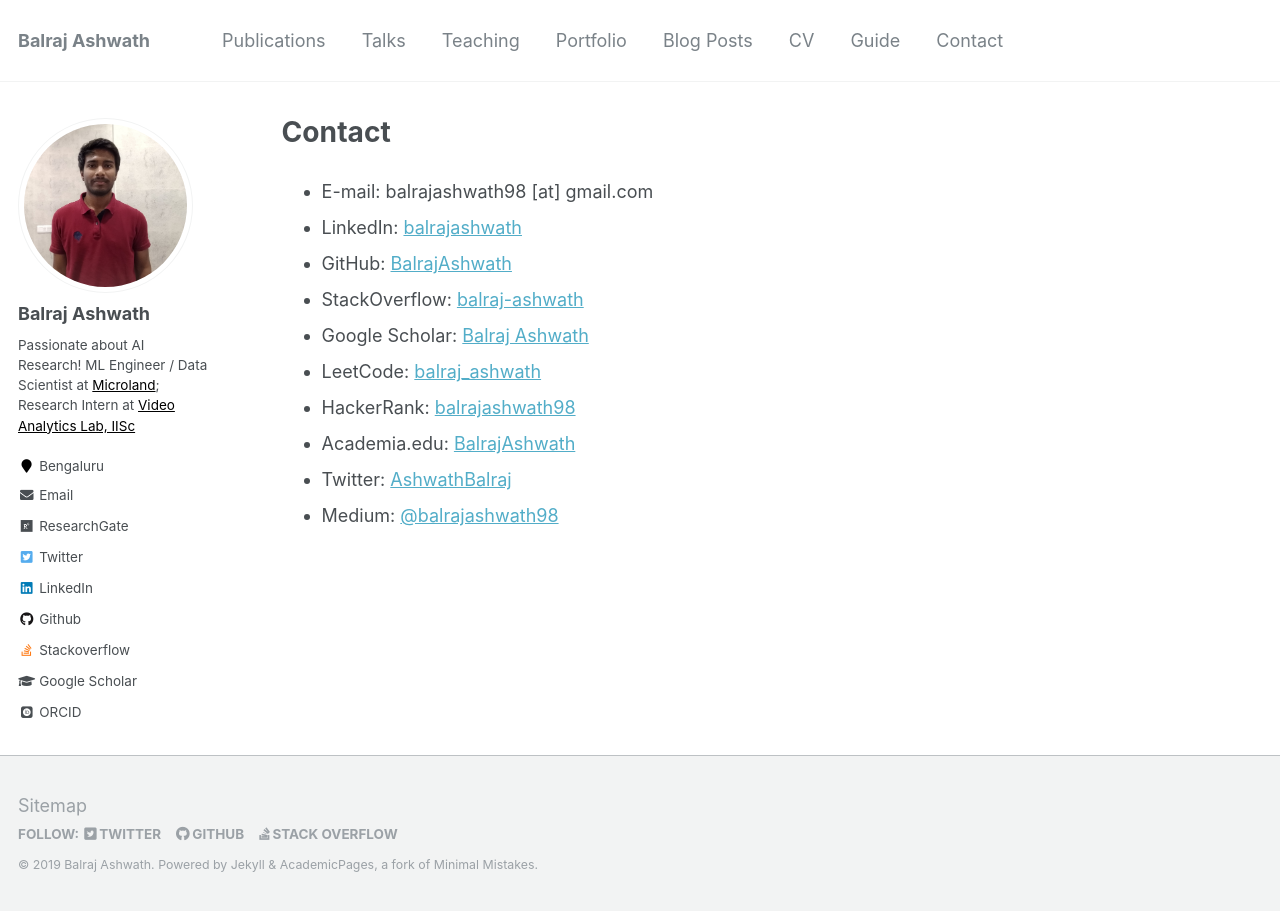
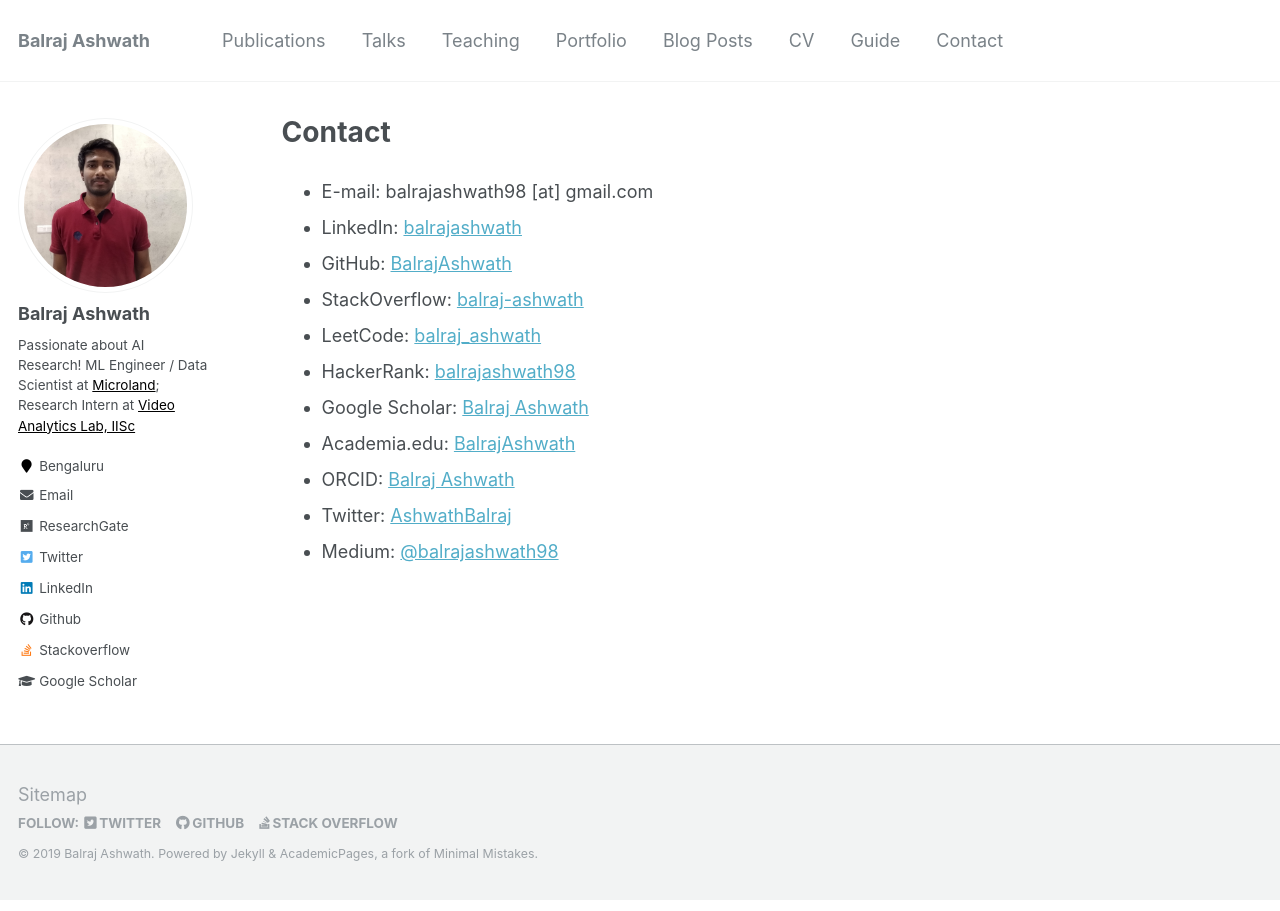
Before and after one commit to BalrajAshwath/BalrajAshwath.github.io, a Jekyll site: the page built from _pages/contact.md, in a window 1280 px wide. Built offline with Jekyll 4.4.1, drawn with Linux system fonts in a browser that asks for light colours; some web fonts are replaced.

```diff
--- a/_config.yml
+++ b/_config.yml
@@ -90,7 +90,7 @@ author:
   github           : "BalrajAshwath"
   researchgate     : "https://www.researchgate.net/profile/Balraj_Ashwath" # example: "https://www.researchgate.net/profile/yourprofile"
   googlescholar    : "https://scholar.google.co.in/citations?user=5Da3hUUAAAAJ&hl=en"
-  orcid            : "https://orcid.org/0000-0002-2790-788X" # "http://orcid.org/yourorcidurl"
+  orcid            : # "https://orcid.org/0000-0002-2790-788X" # "http://orcid.org/yourorcidurl"
   email            : "balrajashwath98gmail.com"
   twitter          : "AshwathBalraj"
   pubmed           : # "https://www.ncbi.nlm.nih.gov/pubmed/?term=john+snow"
--- a/_pages/contact.md
+++ b/_pages/contact.md
@@ -9,9 +9,10 @@ author_profile: true
 * LinkedIn: [balrajashwath](https://www.linkedin.com/in/balrajashwath/)
 * GitHub: [BalrajAshwath](https://github.com/BalrajAshwath)
 * StackOverflow: [balraj-ashwath](https://stackoverflow.com/users/10451628/balraj-ashwath)
-* Google Scholar: [Balraj Ashwath](https://scholar.google.co.in/citations?user=5Da3hUUAAAAJ&hl=en)
 * LeetCode: [balraj_ashwath](https://leetcode.com/balraj_ashwath/)
 * HackerRank: [balrajashwath98](https://www.hackerrank.com/balrajashwath98)
+* Google Scholar: [Balraj Ashwath](https://scholar.google.co.in/citations?user=5Da3hUUAAAAJ&hl=en)
 * Academia.edu: [BalrajAshwath](https://nitk.academia.edu/BalrajAshwath)
+* ORCID: [Balraj Ashwath](https://orcid.org/0000-0002-2790-788X)
 * Twitter: [AshwathBalraj](https://twitter.com/AshwathBalraj)
 * Medium: [@balrajashwath98](https://medium.com/@balrajashwath98)
```
